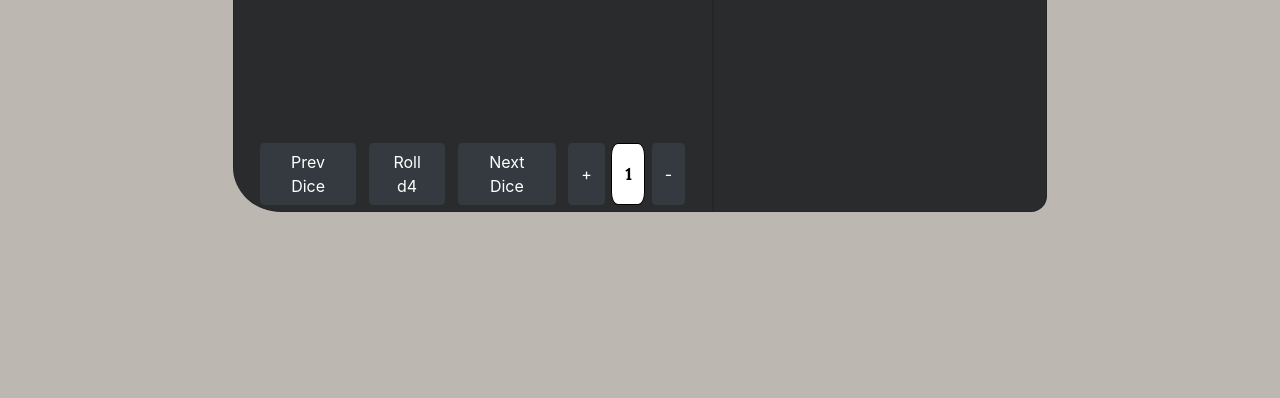
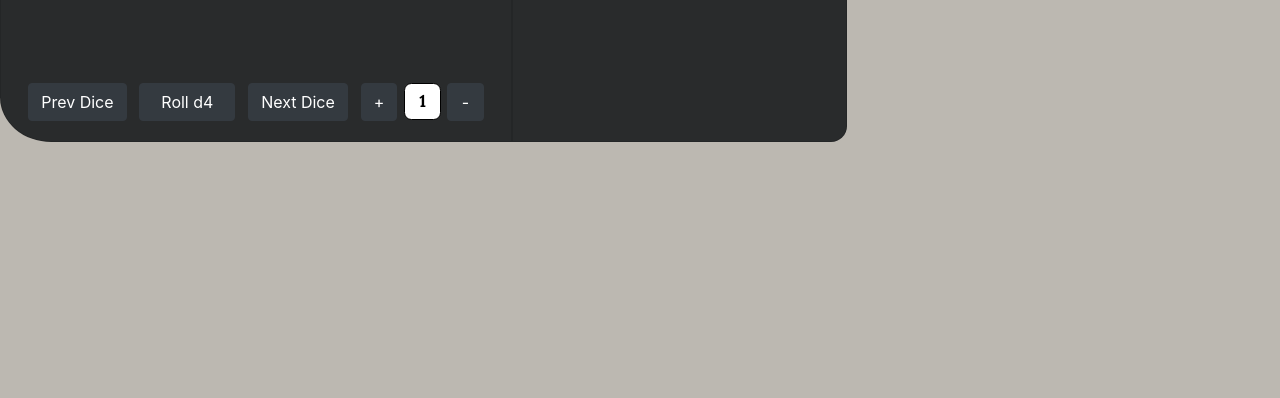
Before and after one commit to Orthond/dice-Roller, a website: page index.html in a window 1280 px wide. Shown: the part 402-800 px from the top of the page. Drawn offline with nearby package versions, Linux system fonts and the light colour scheme.

Commit message:
CSS/Bootstrap Cleanup WIP

```diff
--- a/css/styles.css
+++ b/css/styles.css
@@ -2,55 +2,72 @@ html,
 body {
   background-color: #bcb8b1;
   font-family: "Lora", serif;
+  margin: 0;
+  padding: 0;
+}
+button {
+  cursor: pointer;
 }
 #nav-Main {
   font-family: "Lora", serif;
   font-weight: 400;
   font-size: 2.5rem;
-  align-items: center;
-  display: flex;
   color: #ffcdb2;
+  width: 5rem;
+  height: 5rem;
 }
 #nav {
   background-color: #463f3a;
 }
 #rollContain {
   background-color: #bcb8b1;
-  padding: 5em;
   text-align: center;
+  display: flex;
+  align-items: center;
+  margin: 0;
+  padding: 0;
 }
 #cardStyle {
   height: 28rem;
-  width: 30rem;
+  width: 32rem;
   border-radius: 10% 0 0 10%;
   background-color: #292b2c;
+  display: flex;
 }
 #rollVal {
-  margin: 10rem;
   font-size: 2em;
   font-family: "lora", serif;
   font-weight: 500;
   color: white;
+  margin-top: 10rem;
 }
-#cRolls {
-  font-family: "Lora", serif;
-  font-weight: 500;
-  padding-bottom: 2em;
-  margin-top: 3em;
-}
-button {
-  cursor: pointer;
-}
+
 #bContain button {
   margin: 0 0.4em;
 }
+#bContain {
+  justify-content: center;
+  margin-top: 10rem;
+}
 #dTotal {
-  width: 8%;
+  width: 2.3em;
+  height: 2.3em;
   border: 0.1em solid black;
   border-radius: 20%;
   text-align: center;
   font-family: "Lora", serif;
   font-weight: bold;
+}
+#dPlus,
+#dMinus {
+  min-width: 2.3rem;
+  min-height: 2.3rem;
+}
+#prevBtn,
+#nextBtn,
+#rollBtn {
+  min-width: 6em;
+  min-height: 2.3rem;
 }
 #dTotal::placeholder,
 #dTotal::-webkit-input-placeholder {
@@ -62,6 +79,20 @@ button {
   border-radius: 0 1em 1em 0;
   padding: 0;
   background-color: #292b2c;
+  height: 28em;
+  max-height: 28em;
+  overflow: auto;
+}
+#hCard::-webkit-scrollbar {
+  width: 10px;
+}
+#hCard::-webkit-scrollbar-track {
+  box-shadow: inset 0 0 5px grey;
+  border-radius: 0 1.2em 1.2em 0;
+}
+#hCard::-webkit-scrollbar-thumb {
+  background: #0d1317;
+  border-radius: 0 1.2em 1.2em 0;
 }
 #hTitle {
   color: white;
--- a/index.html
+++ b/index.html
@@ -15,16 +15,14 @@
       rel="stylesheet"
     />
   </head>
+
   <body>
-    <nav class="navbar" id="nav">
-      <div class="container">
+    <nav class="navbar navbar-expand-md" id="nav">
         <a class="navbar-brand" href="#" id="nav-Main">
           <img
             src="img/d20Logo.png"
             id="nav-Main"
-            width="50"
-            height="50"
-            class="d-inline-block align-top"
+            class="d-inline-flex align-top"
             alt=""
             loading="lazy"
           />
@@ -33,10 +31,10 @@
       </div>
     </nav>
     <div class="container-fluid" id="rollContain">
-      <div class="d-inline-flex flex-row justify-content-center">
+      <div class="d-inline-flex">
         <div class="card" id="cardStyle">
           <div class="card-body">
-            <h2 class="card-text" id="rollVal">Roll</h2>
+            <div class="card-text" id="rollVal">Roll</div>
             <div class="d-flex justify-content-center" id="bContain">
               <button type="button" class="btn btn-dark" id="prevBtn">
                 Prev Dice
@@ -54,7 +52,7 @@
         <div class="card row no-gutters" id="hCard">
           <div class="card-body col">
             <h5 class="card-title" id="hTitle">History</h5>
-            <table class="table table-dark" id="hTab ">
+            <table class="table table-dark" id="hTab">
               <thead>
                 <tr>
                   <th scope="col">Roll #</th>
--- a/js/app.js
+++ b/js/app.js
@@ -130,8 +130,5 @@ function rollHistory(num, dice, amount, total) {
   TR.appendChild(TD2);
   TD3.appendChild(tTotal);
   TR.appendChild(TD3);
-  let testy = hTab.childNodes.item(0);
-  if (rollNum > 6) {
-    testy.remove();
-  }
 }
+function resetRoller() {}
```
